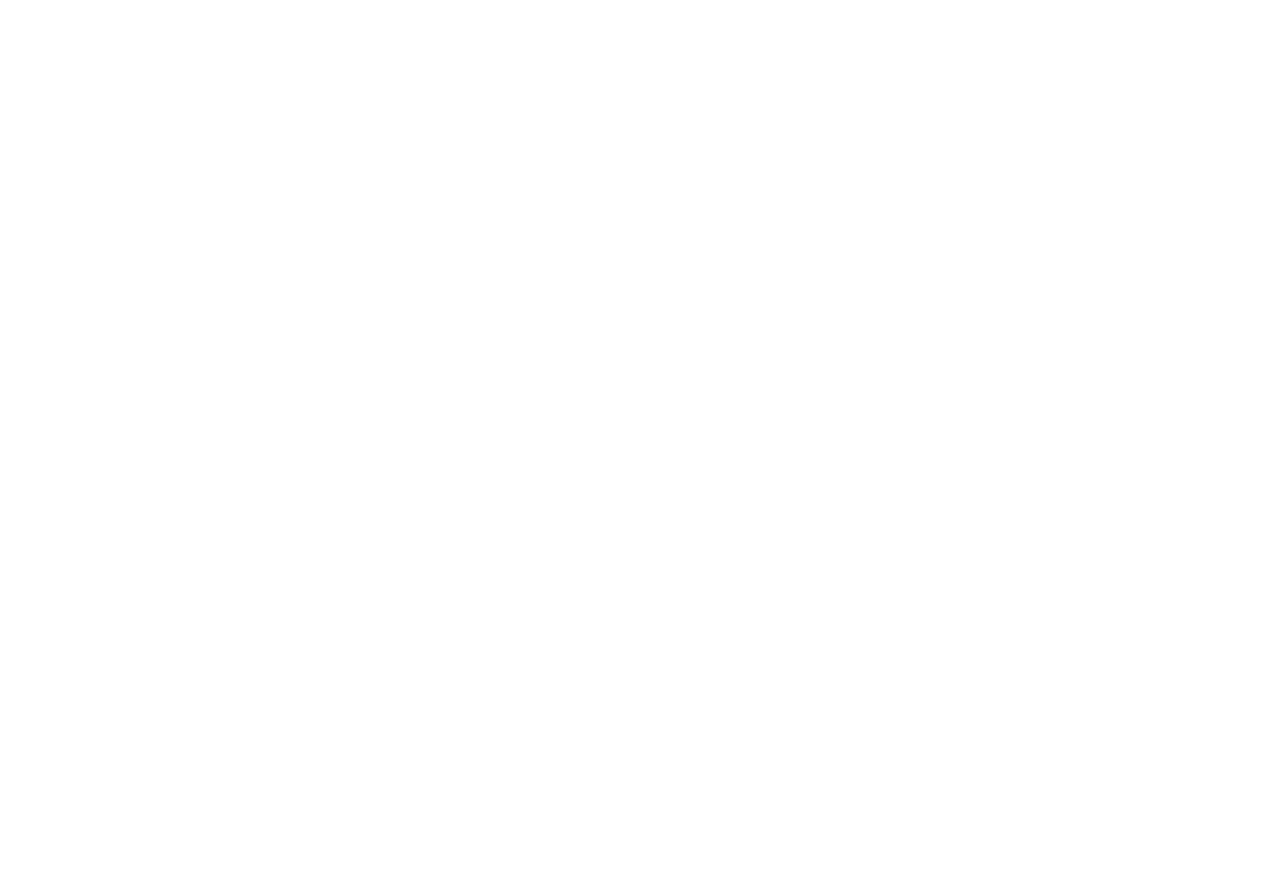
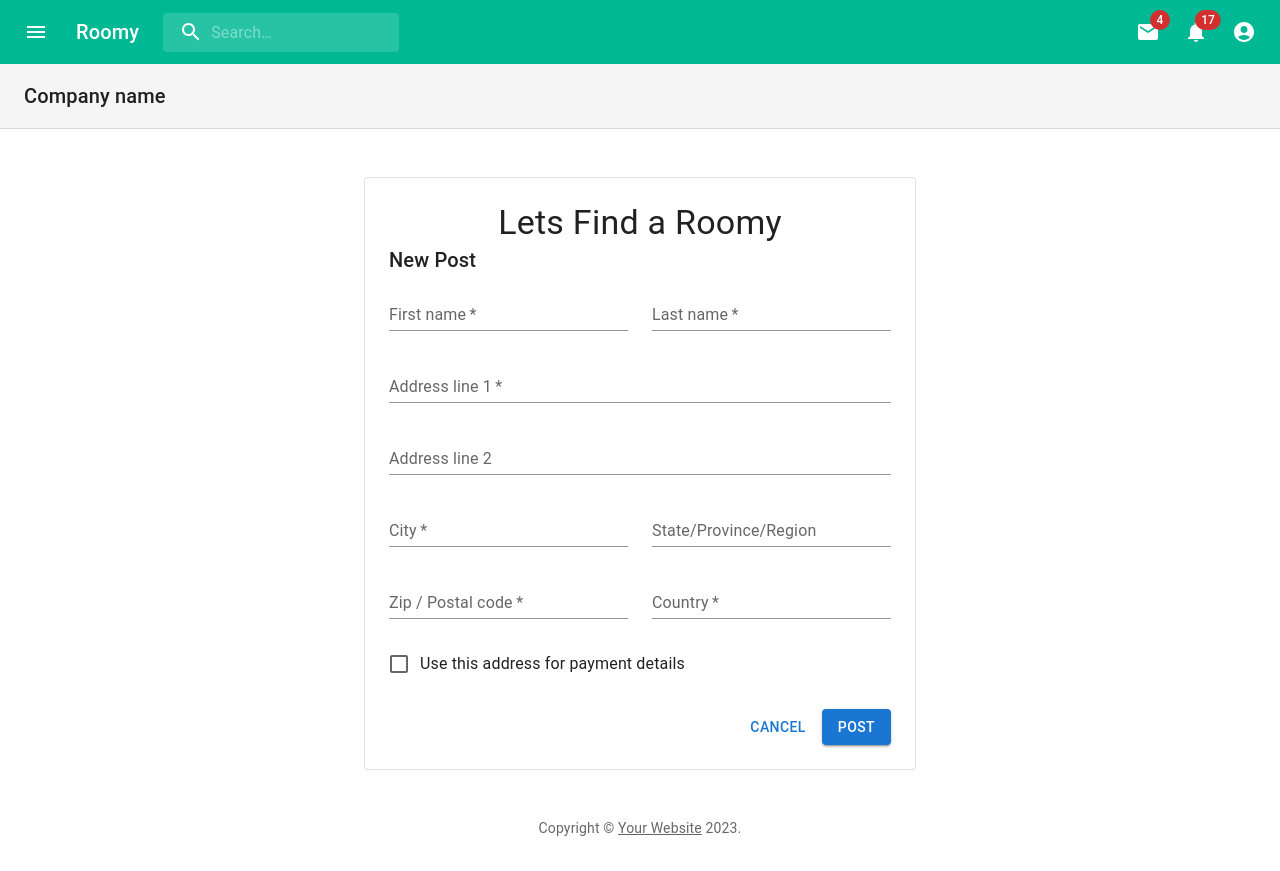
Before and after one commit to rishi-12/roomy, a React (Create React App) app: page /newPost in a window 1280 px wide. Before the commit this address had no page. Before the commit the page ends 800 px from the top, so only its background shows below. Built offline with nearby package versions, Linux system fonts and the light colour scheme.

Commit message:
Add New Post Form

```diff
--- a/src/App.tsx
+++ b/src/App.tsx
@@ -4,6 +4,7 @@
 import { BrowserRouter, Routes, Route, Outlet } from "react-router-dom";
 import Feed from "./components/Feed/Feed";
 import Login from "./components/Login/Login";
+import NewPostForm from "./components/Feed/NewPostForm";
 
 function PageWithNavBar() {
   return (
@@ -21,6 +22,7 @@
         <Route path="/" element={<PageWithNavBar />}>
           <Route path="/" element={<Feed />} />
           <Route path="/messaging" element={<Chat />} />
+          <Route path="/newPost" element={<NewPostForm />} />
         </Route>
         <Route path="/login" element={<Login />} />
       </Routes>
--- /dev/null
+++ b/src/components/Feed/NewPostForm.tsx
@@ -0,0 +1,269 @@
+// import { Button, Paper, Typography } from "@mui/material";
+// import Box from "@mui/material/Box";
+// import Container from "@mui/material/Container";
+// import TextField from "@mui/material/TextField";
+// import { useState } from "react";
+// import { styleConstants } from "../../constants/styleConstants";
+
+// No of roomates required + -
+// Address
+// Content
+// ImageUploads
+// export default function NewPostForm() {
+//   const [textValue, setTextValue] = useState<string>("");
+
+//   const onTextChange = (e: any) => setTextValue(e.target.value);
+//   const handleSubmit = () => console.log(textValue);
+//   const handleReset = () => setTextValue("");
+
+//   return (
+//     <Container
+//       sx={{
+//         bgcolor: styleConstants.bg_color,
+//         pt: "2em",
+//         alignItems: "center",
+//         justifyContent: "center",
+//       }}
+//       maxWidth={false}
+//       disableGutters
+//     >
+//       <Paper
+//         sx={{
+//           display: "flex",
+//           // alignItems: "center",
+//           // justifyContent: "center",
+//           flexDirection: "column",
+//           width: "60%",
+//         }}
+//       >
+//         <h2>Form Demo</h2>
+
+//         <TextField
+//           onChange={onTextChange}
+//           value={textValue}
+//           label={"Heading/Title"} //optional
+//           size="small"
+//         />
+//         <TextField
+//           onChange={onTextChange}
+//           value={textValue}
+//           label={"Address"} //optional
+//         />
+//         <TextField
+//           onChange={onTextChange}
+//           value={textValue}
+//           label={"Content"} //optional
+//         />
+//         <TextField
+//           onChange={onTextChange}
+//           value={textValue}
+//           label={"PhoneNo"} //optional
+//         />
+//         <Button onClick={handleSubmit}>Submit</Button>
+//         <Button onClick={handleReset}>Reset</Button>
+//       </Paper>
+//     </Container>
+//   );
+// }
+
+import * as React from "react";
+import Grid from "@mui/material/Grid";
+import Typography from "@mui/material/Typography";
+import TextField from "@mui/material/TextField";
+import FormControlLabel from "@mui/material/FormControlLabel";
+import Checkbox from "@mui/material/Checkbox";
+
+function AddressForm() {
+  return (
+    <React.Fragment>
+      <Typography variant="h6" gutterBottom>
+        New Post
+      </Typography>
+      <Grid container spacing={3}>
+        <Grid item xs={12} sm={6}>
+          <TextField
+            required
+            id="firstName"
+            name="firstName"
+            label="First name"
+            fullWidth
+            autoComplete="given-name"
+            variant="standard"
+          />
+        </Grid>
+        <Grid item xs={12} sm={6}>
+          <TextField
+            required
+            id="lastName"
+            name="lastName"
+            label="Last name"
+            fullWidth
+            autoComplete="family-name"
+            variant="standard"
+          />
+        </Grid>
+        <Grid item xs={12}>
+          <TextField
+            required
+            id="address1"
+            name="address1"
+            label="Address line 1"
+            fullWidth
+            autoComplete="shipping address-line1"
+            variant="standard"
+          />
+        </Grid>
+        <Grid item xs={12}>
+          <TextField
+            id="address2"
+            name="address2"
+            label="Address line 2"
+            fullWidth
+            autoComplete="shipping address-line2"
+            variant="standard"
+          />
+        </Grid>
+        <Grid item xs={12} sm={6}>
+          <TextField
+            required
+            id="city"
+            name="city"
+            label="City"
+            fullWidth
+            autoComplete="shipping address-level2"
+            variant="standard"
+          />
+        </Grid>
+        <Grid item xs={12} sm={6}>
+          <TextField
+            id="state"
+            name="state"
+            label="State/Province/Region"
+            fullWidth
+            variant="standard"
+          />
+        </Grid>
+        <Grid item xs={12} sm={6}>
+          <TextField
+            required
+            id="zip"
+            name="zip"
+            label="Zip / Postal code"
+            fullWidth
+            autoComplete="shipping postal-code"
+            variant="standard"
+          />
+        </Grid>
+        <Grid item xs={12} sm={6}>
+          <TextField
+            required
+            id="country"
+            name="country"
+            label="Country"
+            fullWidth
+            autoComplete="shipping country"
+            variant="standard"
+          />
+        </Grid>
+        <Grid item xs={12}>
+          <FormControlLabel
+            control={
+              <Checkbox color="secondary" name="saveAddress" value="yes" />
+            }
+            label="Use this address for payment details"
+          />
+        </Grid>
+      </Grid>
+    </React.Fragment>
+  );
+}
+
+import CssBaseline from "@mui/material/CssBaseline";
+import AppBar from "@mui/material/AppBar";
+import Box from "@mui/material/Box";
+import Container from "@mui/material/Container";
+import Toolbar from "@mui/material/Toolbar";
+import Paper from "@mui/material/Paper";
+import Stepper from "@mui/material/Stepper";
+import Step from "@mui/material/Step";
+import StepLabel from "@mui/material/StepLabel";
+import Button from "@mui/material/Button";
+import Link from "@mui/material/Link";
+// import Typography from "@mui/material/Typography";
+import { createTheme, ThemeProvider } from "@mui/material/styles";
+
+function Copyright() {
+  return (
+    <Typography variant="body2" color="text.secondary" align="center">
+      {"Copyright © "}
+      <Link color="inherit" href="https://mui.com/">
+        Your Website
+      </Link>{" "}
+      {new Date().getFullYear()}
+      {"."}
+    </Typography>
+  );
+}
+
+const steps = ["Shipping address", "Payment details", "Review your order"];
+
+const theme = createTheme();
+
+export default function NewPostForm() {
+  const [activeStep, setActiveStep] = React.useState(0);
+
+  const handleNext = () => {
+    setActiveStep(activeStep + 1);
+  };
+
+  const handleBack = () => {
+    setActiveStep(activeStep - 1);
+  };
+
+  return (
+    <ThemeProvider theme={theme}>
+      <CssBaseline />
+      <AppBar
+        position="absolute"
+        color="default"
+        elevation={0}
+        sx={{
+          position: "relative",
+          borderBottom: (t) => `1px solid ${t.palette.divider}`,
+        }}
+      >
+        <Toolbar>
+          <Typography variant="h6" color="inherit" noWrap>
+            Company name
+          </Typography>
+        </Toolbar>
+      </AppBar>
+      <Container component="main" maxWidth="sm" sx={{ mb: 4 }}>
+        <Paper
+          variant="outlined"
+          sx={{ my: { xs: 3, md: 6 }, p: { xs: 2, md: 3 } }}
+        >
+          <Typography component="h2" variant="h4" align="center">
+            Lets Find a Roomy
+          </Typography>
+          <React.Fragment>
+            <AddressForm />
+            <Box sx={{ display: "flex", justifyContent: "flex-end" }}>
+              <Button onClick={() => {}} sx={{ mt: 3, ml: 1 }}>
+                Cancel
+              </Button>
+              <Button
+                variant="contained"
+                onClick={() => {}}
+                sx={{ mt: 3, ml: 1 }}
+              >
+                Post
+              </Button>
+            </Box>
+          </React.Fragment>
+        </Paper>
+        <Copyright />
+      </Container>
+    </ThemeProvider>
+  );
+}
```
